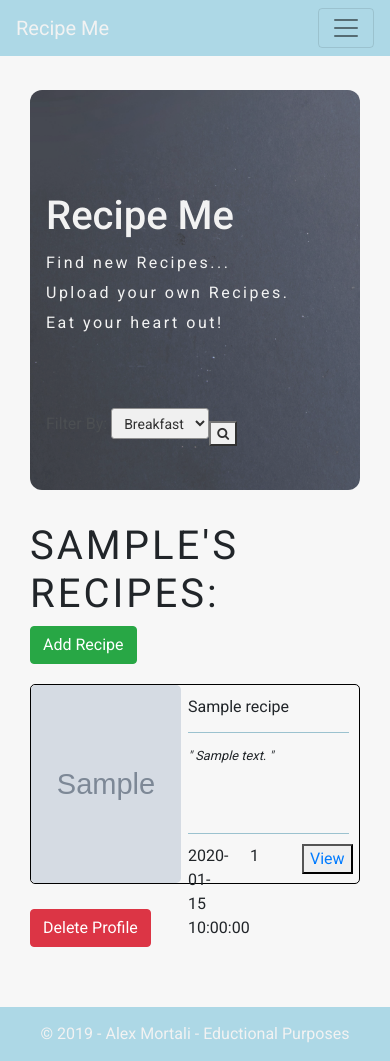
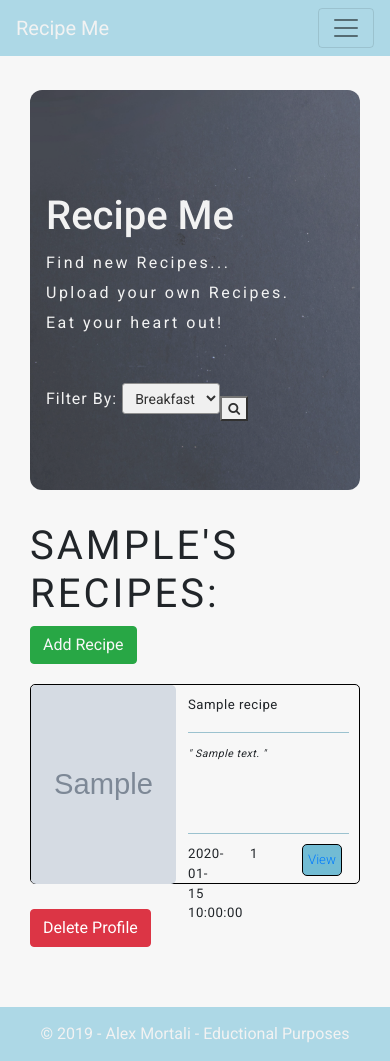
Before and after one commit to alexmortali/recipe_me, a Flask app: page /userprofile in a window 390 px wide. Run offline with Flask 2, Linux system fonts and the light colour scheme; the visitor is signed in with stand-in values (Sample User, id 1); grey boxes marked "Sample" are stand-in pictures; a database or web service that is not in the repository returns one stand-in record (values such as "Sample title"); some libraries are stand-ins or nearby versions.

Commit message:
Added comments and added to add recipe

```diff
--- a/app.py
+++ b/app.py
@@ -123,6 +123,7 @@ def recipe(id):
     ad_equipment = ['pan']
     selected_recipe = mongo.db.recipes.find_one({'_id': ObjectId(id)})
 
+    # Using create list function to display these sections easier
     display_method = create_list(selected_recipe["method"])
     display_ingredients = create_list(selected_recipe["ingredients"])
     display_equipment = create_list(selected_recipe["equipment"])
@@ -154,11 +155,15 @@ def add_recipe():
         and store it in the database '''
 
     form = RecipeForm()
+
+    #If they are trying to add a recipe and the form validates
     if request.method == "POST":
         if form.validate_on_submit():
+            # Using base64 to store photo in database
             encoded_string = base64.b64encode(form.photo.data.read()).decode("utf-8")
 
             recipes = mongo.db.recipes
+            # Add the recipe and tell the user it's added
             recipes.insert_one({
                 'recipe_name': request.form['recipe_name'],
                 'summary': request.form['summary'],
@@ -177,6 +182,9 @@ def add_recipe():
                 })
             flash('Recipe added', 'success')
             return redirect(url_for('user_profile'))
+        else:
+            flash('Please make sure form is filled out correctly', 'danger')
+            return redirect(url_for('add_recipe'))
     elif request.method == "GET":
         return render_template('add_recipe.html', form=form, title='Add Recipe')
     else:
@@ -195,38 +203,43 @@ def edit_recipe(id):
         return render_template('edit_recipe.html', form=form, title="Edit Recipe")
 
     elif request.method == "POST":
-        recipes = mongo.db.recipes
+        if form.validate_on_submit():
+            recipes = mongo.db.recipes
 
-        recipes.update_one({'_id': ObjectId(id)}, {'$set': {
-            'recipe_name': request.form['recipe_name'],
-            'summary': request.form['summary'],
-            'description': request.form['description'],
-            'ingredients': request.form['ingredients'],
-            'equipment': request.form['equipment'],
-            'prep_time': request.form['prep_time'],
-            'cook_time': request.form['cook_time'],
-            'total_time': request.form['total_time'],
-            'serves_num': request.form['serves_num'],
-            'method': request.form['method'],
-            'course': request.form['course'],
-            'cuisine': request.form['cuisine'],
-            }})
-        flash('Recipe Updated ', 'success')
-        return redirect(url_for('recipe', id=id))
+            recipes.update_one({'_id': ObjectId(id)}, {'$set': {
+                'recipe_name': request.form['recipe_name'],
+                'summary': request.form['summary'],
+                'description': request.form['description'],
+                'ingredients': request.form['ingredients'],
+                'equipment': request.form['equipment'],
+                'prep_time': request.form['prep_time'],
+                'cook_time': request.form['cook_time'],
+                'total_time': request.form['total_time'],
+                'serves_num': request.form['serves_num'],
+                'method': request.form['method'],
+                'course': request.form['course'],
+                'cuisine': request.form['cuisine'],
+                }})
+            flash('Recipe Updated ', 'success')
+            return redirect(url_for('recipe', id=id))
 
 @app.route('/deleterecipe/<id>', methods=["GET", "POST"])
 def delete_recipe(id):
     ''' Function that allows users to delete a recipe
         that they have uploaded '''
+
     user = session['username']
+
     users_recipes = mongo.db.recipes.find({'username': user})
+    mongo.db.recipes.delete_one({'_id': ObjectId(id)})
 
-    mongo.db.recipes.delete_one({'_id': ObjectId(id)})
     return render_template('my_profile.html', recipes=users_recipes, title="My Profile", user=user)
-
 
 @app.route('/deleteprofile', methods=['GET', 'POST'])
 def delete_profile():
+    ''' Functio that allows users to delete their profile
+        along with all there recipes '''
+
     user = session['username']
 
     mongo.db.recipes.delete_many({'username': user})
--- a/static/css/style.css
+++ b/static/css/style.css
@@ -38,12 +38,12 @@ body {
 
 .button_link {
     text-decoration: none;
-    color: white;
+    color: #f7f7f7;
 }
 
 .button_link:hover {
     text-decoration: none;
-    color: white;
+    color: #f7f7f7;
 }
 
 .title-and-button {
@@ -52,6 +52,22 @@ body {
 
 .top_button {
     margin-bottom: 20px;
+}
+
+.filter-button {
+    background: transparent;
+    color: rgba(250, 250, 250, 1);
+    border-radius: 30%;
+    border-color: rgba(250, 250, 250, 0.8);
+    margin-bottom: auto;
+}
+
+.view-recipe-button {
+    background-color: #72bcd4;
+    padding: 5px;
+    border-radius: 5px;
+    border: 0.5px solid black;
+    font-weight: 300;
 }
 
 /*----------------------------------------- Base - Jumbotron */
@@ -84,6 +100,12 @@ body {
     line-height: 30px;
 }
 
+.filter-form {
+    margin-top: -25px;
+    letter-spacing: 1px;
+    color: #f2f2f2;
+}
+
 /*----------------------------------------- About */
 
 #about-pic {
@@ -104,6 +126,8 @@ body {
     margin-bottom: 25px;
     border-radius: 5px;
     height: 300px;
+    letter-spacing: 0.5px;
+    font-size: 110%;
 }
 
 #recipe-card-image-area {
@@ -130,15 +154,21 @@ body {
     font-size: 115%;
 }
 
-.view-recipe-button {
-    white-space: nowrap;
-}
-
 hr {
     margin-top: -2rem;
     margin-bottom: 2rem;
     margin-right: 40px;
     background-color: #ADD8E6;
+}
+
+.card-icon {
+    color: #e6bbad;
+    font-size: 115%;
+}
+
+.bottom-row-div {
+    margin-bottom: auto;
+    margin-top: auto;
 }
 
 /*----------------------------------------- Recipe Page */
@@ -274,7 +304,7 @@ ul {
 
 @media (max-width: 768px) {
     .recipe-card {
-        height: 200px;
+        height: 210px;
     }
 
     .row {
@@ -284,8 +314,8 @@ ul {
 
     #recipe-card-image {
         border-radius: 5px;
-        height: 198px;
-        width: 150px;
+        height: 208px;
+        width: 215px;
     }
 
     #recipe-card-top-row {
@@ -299,7 +329,7 @@ ul {
     }
 
     #recipe-card-text-area {
-        font-size: 100%;
+        font-size: 90%;
     }
 
     i {
@@ -356,6 +386,20 @@ ul {
 }
 
 @media (max-width: 414px) {
+    .recipe-card {
+        height: 200px;
+    }
+
+    #recipe-card-image {
+        border-radius: 5px;
+        height: 199px;
+        width: 145px;
+    }
+
+    #recipe-card-text-area {
+        font-size: 75%;
+    }
+
     .border-left {
         padding-top: 20px;
         border-left: none!important;
@@ -374,4 +418,11 @@ ul {
     .ad-button {
         margin-bottom: 20px;
     }
+    .time-div {
+        padding-right: 0px;
+    }
+    .serves-div {
+        padding-left: 10px;
+        padding-right: 0px;
+    }
 }
```
